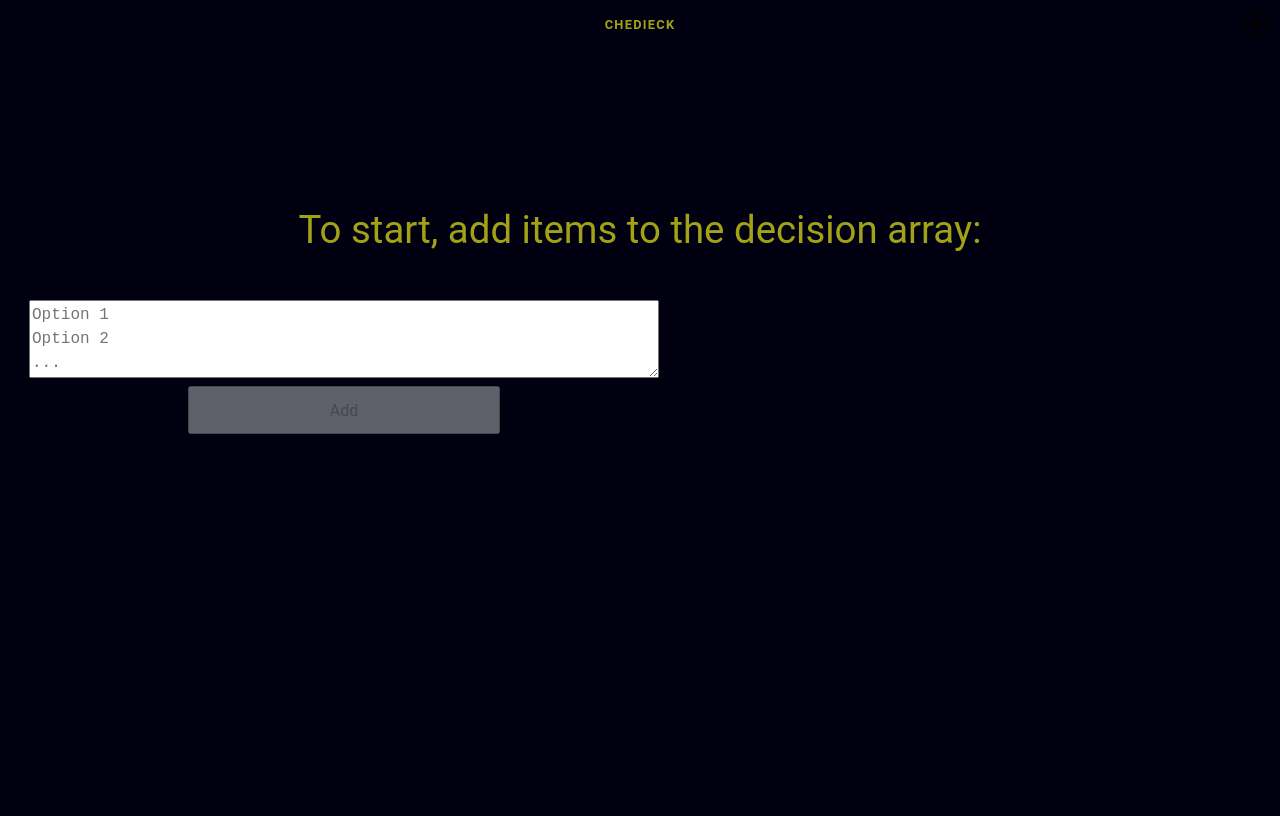
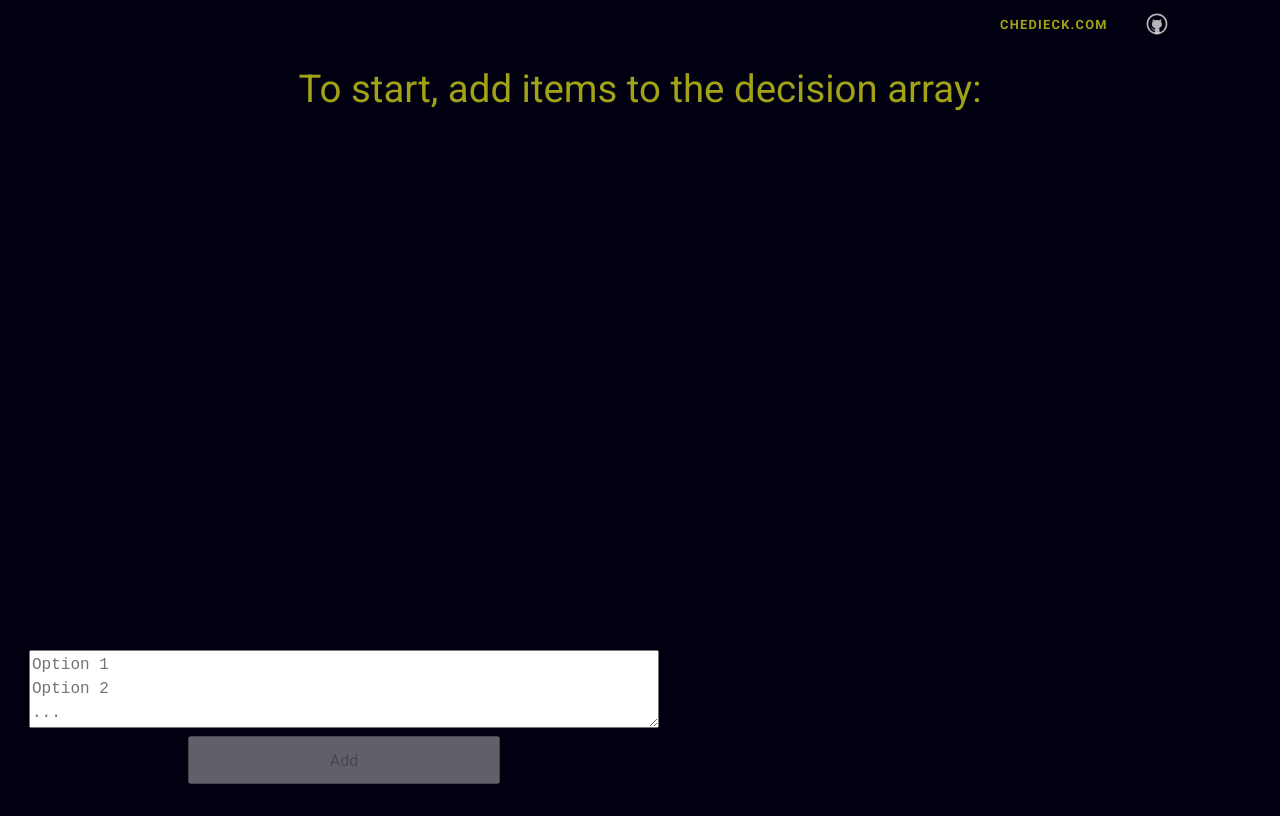
Before and after one commit to chedieck/decisionrace, a SvelteKit app: page / in a window 1280 px wide. Built offline with nearby package versions, Linux system fonts and the light colour scheme.

Commit message:
feat: style tweaks

```diff
--- a/src/app.html
+++ b/src/app.html
@@ -3,6 +3,7 @@
 	<head>
 		<meta charset="utf-8" />
 		<link rel="icon" href="%sveltekit.assets%/favicon.png" />
+		<link href="https://fonts.googleapis.com/css?family=Roboto:400,700&display=swap" rel="stylesheet">
 		<meta name="viewport" content="width=device-width, initial-scale=1" />
 		%sveltekit.head%
 	</head>
--- a/src/components/Race.svelte
+++ b/src/components/Race.svelte
@@ -57,28 +57,41 @@
 </script>
 
 <style>
+  .item-container {
+    padding: 5px;
+    flex: 1;
+    flex-direction: column;
+    overflow: hidden;
+    position: relative;
+  }
+
   .track {
+    width: 100%;
+    height: 100%;
     display: flex;
-    padding: 12px;
-    margin-bottom: 8px;
+    position: absolute;
+    top: 0;
+    left: 0;
+    align-items: center;
+    padding-left: 20px;
     border-radius: 10px;
-    position: relative;
-    min-height: 1em;
-    font-size: 48px;
+    font-size: 36px;
   }
 
   .option-title {
+    width: 100%;
     display: flex;
+    position: absolute;
+    top: 0;
+    left: 0;
+    align-items: center;
     justify-content: space-between;
     height: 100%;
-    width: 100%;
     transition: width 0.5s ease;
     text-align: center;
-    margin-bottom: 30px;
   }
 
   .name {
-    background-color: var(--color-theme-2);
     font-size: 24px;
     align-content: center;
   }
@@ -90,30 +103,29 @@
   }
   .horse {
     z-index: 100;
+    transform: translateX(150%); /* Move horse outside the progress bar when it reaches 100% */
   }
 
   .horse-won {
-    transform: translateX(100%); /* Move horse outside the progress bar when it reaches 100% */
+    transform: translateX(200%); /* Move horse outside the progress bar when it reaches 100% */
   }
 
   .finish-line {
     height: 100%;
+    display: flex;
+    flex-direction: row;
+    text-align: center;
+    align-items: center;
     padding-right: 30px;
-    border-left: 2px solid #000;
   }
   .title {
     width: 100%;
-    min-height: 3em;
     min-width: 100%;
   }
 
   .score {
-    font-size: 48px;
+    font-size: 24px;
     font-weight: bold;
-  }
-
-  .item-container {
-    padding: 20px;
   }
 
   .item-container:nth-child(odd) {
@@ -122,13 +134,20 @@
 
   .progress-container {
     width: 90%;
-    position: relative;
     display: flex;
     overflow: visible;
   }
 
   .race-container {
     width: 100%;
+    max-height: 90vh;
+  }
+
+  .items-container {
+    flex: 1;
+    display: flex;
+    flex-direction: column;
+    height: 84vh;
   }
 
   .item-container:nth-child(even) {
@@ -138,16 +157,16 @@
 
 <div class="race-container">
   <h1 class="title">{titleMessage}</h1>
-  <div>
+  <div class="items-container">
     {#each options as { id, name, votes }}
-      <div class="item-container">
+      <div style='height: {Math.trunc(100/options.length)}%;' class="item-container">
         <div class="option-title">
           <div class="score">{votes.toString().padStart(2, '0')}/{VOTES_TO_WIN}</div>
 
           <div class="name">{name}</div>
           <div></div>
         </div>
-        <div class="track" style="width: 100%;">
+        <div class="track">
           <div class="progress-container">
             <div class="progress-bar" style={`width: ${(votes / VOTES_TO_WIN) * 100}%`}>
             </div>
--- a/src/routes/+layout.svelte
+++ b/src/routes/+layout.svelte
@@ -24,7 +24,7 @@
 		flex-direction: column;
 		padding: 1rem;
 		width: 100%;
-		max-width: 81rem;
+		height: 100%;
 		margin: 0 auto;
 		box-sizing: border-box;
 	}
--- a/src/routes/+page.svelte
+++ b/src/routes/+page.svelte
@@ -32,7 +32,7 @@
 
 </svelte:head>
 
-<section>
+<div class="page">
   <!--
 		<span class="banner">
 			<picture>
@@ -41,19 +41,15 @@
 		</span>
       -->
 	<ChoiceSelector/>
-</section>
+</div>
 
 <style>
-	section {
+	.page {
 		display: flex;
 		flex-direction: column;
-		justify-content: center;
 		align-items: center;
-		flex: 0.5;
-	}
-
-	h1 {
-		width: 100%;
+		justify-content: space-between;
+		height: 95vh;
 	}
 
 	.banner {
--- a/src/routes/Header.svelte
+++ b/src/routes/Header.svelte
@@ -9,10 +9,10 @@
 	</div>
 
 	<nav>
-				<a href="https://chedieck.com">Chedieck</a>
 	</nav>
 
 	<div class="corner">
+		<a href="https://chedieck.com">chedieck.com</a>
 		<a href="https://github.com/chedieck/">
 			<img src={github} alt="GitHub" />
 		</a>
@@ -21,21 +21,19 @@
 
 <style>
 	header {
+		height: 3vh;
 		display: flex;
 		justify-content: space-between;
 	}
 
 	.corner {
-		width: 3em;
+		width: 18em;
 		height: 3em;
+		display: flex;
 	}
 
 	.corner a {
-		display: flex;
-		align-items: center;
-		justify-content: center;
 		width: 100%;
-		height: 100%;
 	}
 
 	.corner img {
@@ -50,7 +48,7 @@
 		--background: rgba(255, 255, 255, 0.7);
 	}
 
-	nav a {
+	a {
 		display: flex;
 		height: 100%;
 		align-items: center;
--- a/src/routes/styles.css
+++ b/src/routes/styles.css
@@ -1,8 +1,7 @@
 @import '@fontsource/fira-mono';
 
 :root {
-	--font-body: Roboto, Ubuntu, Arial, -apple-system, BlinkMacSystemFont, 'Segoe UI', Oxygen,
-		Cantarell, 'Open Sans', 'Helvetica Neue', sans-serif;
+	--font-body: 'Roboto', sans-serif;
 	--font-mono: 'Fira Mono', monospace;
 	--color-bg-1: #000011;
 	--color-bg-2: #001100;
@@ -14,6 +13,9 @@
 	font-family: var(--font-body);
 	color: var(--color-text);
 }
+
+/* Ubuntu, Arial, -apple-system, BlinkMacSystemFont, 'Segoe UI', Oxygen,
+		Cantarell, 'Open Sans', 'Helvetica Neue',  */
 
 body {
 	min-height: 100vh;
@@ -50,6 +52,10 @@ h1 {
 
 h2 {
 	font-size: 1rem;
+}
+
+h1, h2, h3, h4, h5, h6 {
+	font-stretch: expanded; /* Or expanded */
 }
 
 pre {
```
Also changed, not shown: src/lib/images/github.svg.
